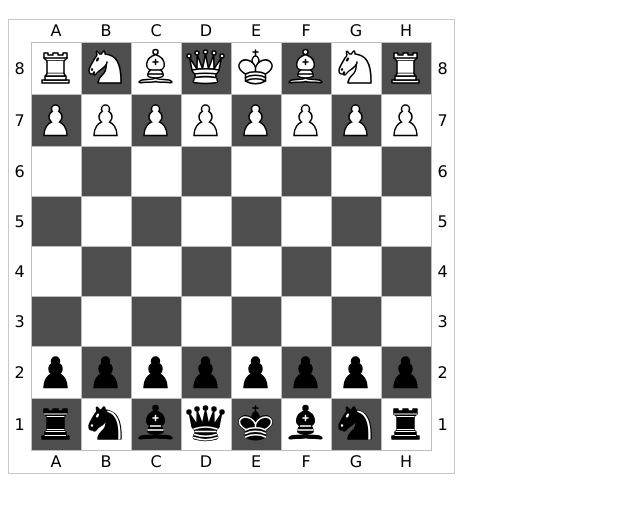
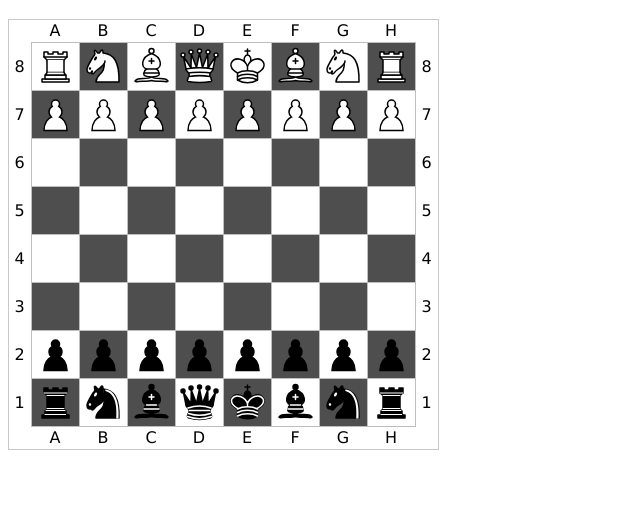
Before and after one commit to anvar89/GB_Javascript, a plain HTML site: page Task1/index.html in a window 1280 px wide. Shown: the part 62-568 px from the top of the page, without its empty margins (0-640 px from the left). Drawn offline with Linux system fonts and the light colour scheme.

Commit message:
corrected links

```diff
--- a/Task1/CSS/Style.css
+++ b/Task1/CSS/Style.css
@@ -4,38 +4,33 @@ html {
 
 table {
   border-collapse: collapse;
-  border: 1px solid rgb(200,200,200);
+  border: 1px solid rgb(200, 200, 200);
   letter-spacing: 1px;
 }
 
-td, th {
-  border: 1px solid rgb(190,190,190);
+td,
+th {
+  border: 1px solid rgb(190, 190, 190);
+  height: 45px;
+  width: 45px;
 }
 
 .darkCell {
-  background-color:rgb(78, 78, 78);
-  color: white;
-  height: 47px;
-  width: 47px;
+  background-color: rgb(78, 78, 78);
 }
 
 .lightCell {
   background-color: white;
-  color:black;
-  height: 47px;
-  width: 47px;
 }
 
 .horizontalLabel {
   text-align: center;
   height: 20px;
-  width: 47px;
   border: 0px;
 }
 
 .verticalLabel {
   text-align: center;
-  height: 47px;
   width: 20px;
   border: 0px;
 }
@@ -45,3 +40,40 @@ td, th {
   width: 20px;
   border: 0px;
 }
+
+.ltPawn {
+  background-image: url(/Images/pawn-light.svg);
+}
+.dkPawn {
+  background-image: url(/Images/pawn-dark.svg);
+}
+.ltRook {
+  background-image: url(/Images/rook-light.svg);
+}
+.dkRook {
+  background-image: url(/Images/rook-dark.svg);
+}
+.ltKnight {
+  background-image: url(/Images/knight-light.svg);
+}
+.dkKnight {
+  background-image: url(/Images/knight-dark.svg);
+}
+.ltBishop {
+  background-image: url(/Images/bishop-light.svg);
+}
+.dkBishop {
+  background-image: url(/Images/bishop-dark.svg);
+}
+.ltQueen {
+  background-image: url(/Images/queen-light.svg);
+}
+.dkQueen {
+  background-image: url(/Images/queen-dark.svg);
+}
+.ltKing {
+  background-image: url(/Images/king-light.svg);
+}
+.dkKing {
+  background-image: url(/Images/king-dark.svg);
+}
--- a/Task1/Task1.js
+++ b/Task1/Task1.js
@@ -13,27 +13,27 @@ function isDarkCell(row, column) {
 
 function getPieceByCell(row, column) {
     // пешки
-    if (row === 2) return "<img src='/Images/pawn-light.svg'/>";
-    if (row === 7) return "<img src='/Images/pawn-dark.svg'/>";
+    if (row === 2) return "ltPawn";
+    if (row === 7) return "dkPawn";
 
     // остальные светлые фигуры
     if (row === 1) {
-        if (column === 1 || column === 8) return "<img src='/Images/rook-light.svg'/>";
-        if (column === 2 || column === 7) return "<img src='/Images/knight-light.svg'/>";
-        if (column === 3 || column === 6) return "<img src='/Images/bishop-light.svg'/>";
-        if (column === 4) return "<img src='/Images/queen-light.svg'/>";
-        if (column === 5) return "<img src='/Images/king-light.svg'/>";
+        if (column === 1 || column === 8) return "ltRook";
+        if (column === 2 || column === 7) return "ltKnight";
+        if (column === 3 || column === 6) return "ltBishop";
+        if (column === 4) return "ltQueen";
+        if (column === 5) return "ltKing";
     }
 
     // остальные тёмные фигуры
     if (row === 8) {
-        if (column === 1 || column === 8) return "<img src='/Images/rook-dark.svg'/>";
-        if (column === 2 || column === 7) return "<img src='/Images/knight-dark.svg'/>";
-        if (column === 3 || column === 6) return "<img src='/Images/bishop-dark.svg'/>";
-        if (column === 4) return "<img src='/Images/queen-dark.svg'/>";
-        if (column === 5) return "<img src='/Images/king-dark.svg'/>";
+        if (column === 1 || column === 8) return "dkRook";
+        if (column === 2 || column === 7) return "dkKnight";
+        if (column === 3 || column === 6) return "dkBishop";
+        if (column === 4) return "dkQueen";
+        if (column === 5) return "dkKing";
     }
-    return "";
+    return "empty";
 }
 
 const body = document.body,
@@ -48,17 +48,17 @@ for (let i = 0; i < rows; i++) {
         // Буквенные надписи
         if (i == 0 || i == rows - 1) {
             if (j == 0 || j == columns - 1) {
-                td.className = "emptyCell"; // пустые ячейки по углам
+                td.classList.add("emptyCell"); // пустые ячейки по углам
             }
             else {
-                td.className = "horizontalLabel";
+                td.classList.add("horizontalLabel");
                 td.appendChild(document.createTextNode(letter[j - 1]));
             }
         }
 
         // числовые надписи
         if ((j == 0 || j == columns - 1) && (i > 0 && i < (rows - 1))) {
-            td.className = "verticalLabel";
+            td.classList.add("verticalLabel");
             td.appendChild(document.createTextNode(rows - i - 1));
         }
 
@@ -67,7 +67,7 @@ for (let i = 0; i < rows; i++) {
 
             td.className = isDarkCell(i, j) ? "darkCell" : "lightCell";
 
-            td.innerHTML = getPieceByCell(i, j);
+            td.classList.add(getPieceByCell(i, j));
 
         }
     }
--- a/Task1/index.html
+++ b/Task1/index.html
@@ -4,7 +4,7 @@
 <head>
    <meta charset="utf-8">
    <title>Task1</title>
-   <link href="\CSS\Style.css" rel="stylesheet" type="text/css">
+   <link rel="stylesheet" href="CSS/Style.css" rel="stylesheet" type="text/css">
 </head>
 
 <body>
```
